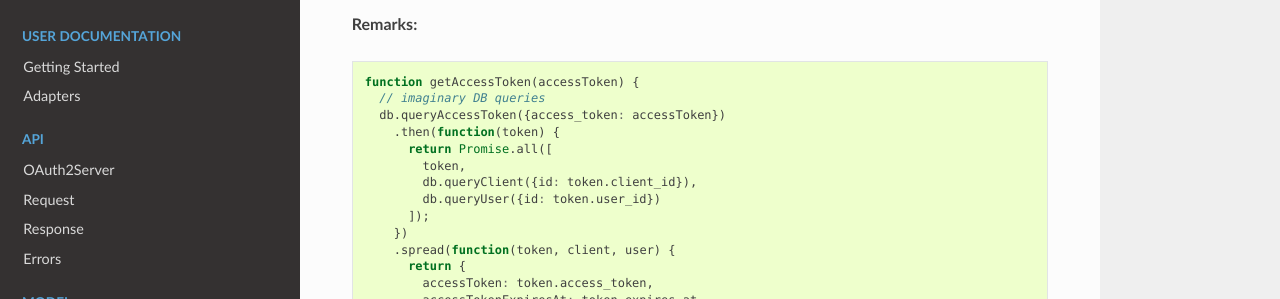
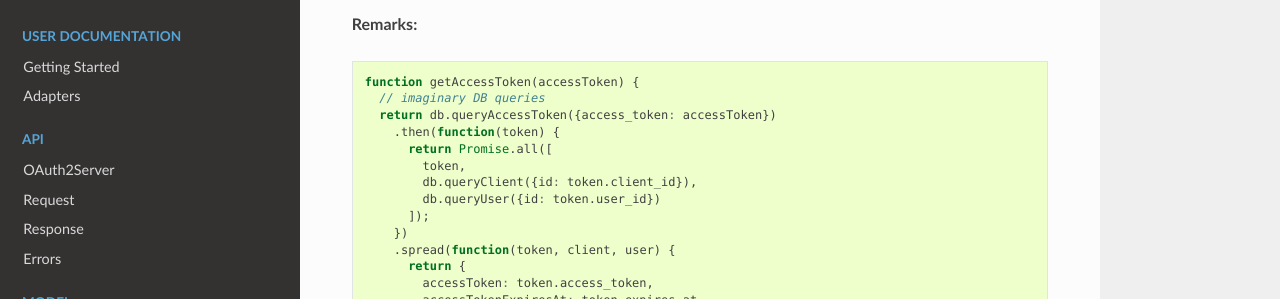
Before and after one commit to oauthjs/node-oauth2-server, a Sphinx documentation site: the page built from docs/model/spec.rst, in a window 1280 px wide and 1400 px high, scrolled down 4310 px. Shown: the part 152-451 px from the top of the window. Built offline with Sphinx 7.4.7 and the Read the Docs theme 2.0.0, drawn with Linux system fonts in a browser that asks for light colours.

Commit message:
fixed misssing return statement in doc (#98)
Co-authored-by: Daniel Reguero <daniel.reguero@hotmail.com>
Co-authored-by: Francesco Stefanni <francesco.stefanni@gizeroenergie.it>

```diff
--- a/docs/model/spec.rst
+++ b/docs/model/spec.rst
@@ -214,7 +214,7 @@ An ``Object`` representing the access token and associated data.
 
   function getAccessToken(accessToken) {
     // imaginary DB queries
-    db.queryAccessToken({access_token: accessToken})
+    return db.queryAccessToken({access_token: accessToken})
       .then(function(token) {
         return Promise.all([
           token,
@@ -288,7 +288,7 @@ An ``Object`` representing the refresh token and associated data.
 
   function getRefreshToken(refreshToken) {
     // imaginary DB queries
-    db.queryRefreshToken({refresh_token: refreshToken})
+    return db.queryRefreshToken({refresh_token: refreshToken})
       .then(function(token) {
         return Promise.all([
           token,
@@ -364,7 +364,7 @@ An ``Object`` representing the authorization code and associated data.
 
   function getAuthorizationCode(authorizationCode) {
     // imaginary DB queries
-    db.queryAuthorizationCode({authorization_code: authorizationCode})
+    return db.queryAuthorizationCode({authorization_code: authorizationCode})
       .then(function(code) {
         return Promise.all([
           code,
@@ -446,7 +446,7 @@ The return value (``client``) can carry additional properties that will be ignor
     if (clientSecret) {
       params.client_secret = clientSecret;
     }
-    db.queryClient(params)
+    return db.queryClient(params)
       .then(function(client) {
         return {
           id: client.id,
```
